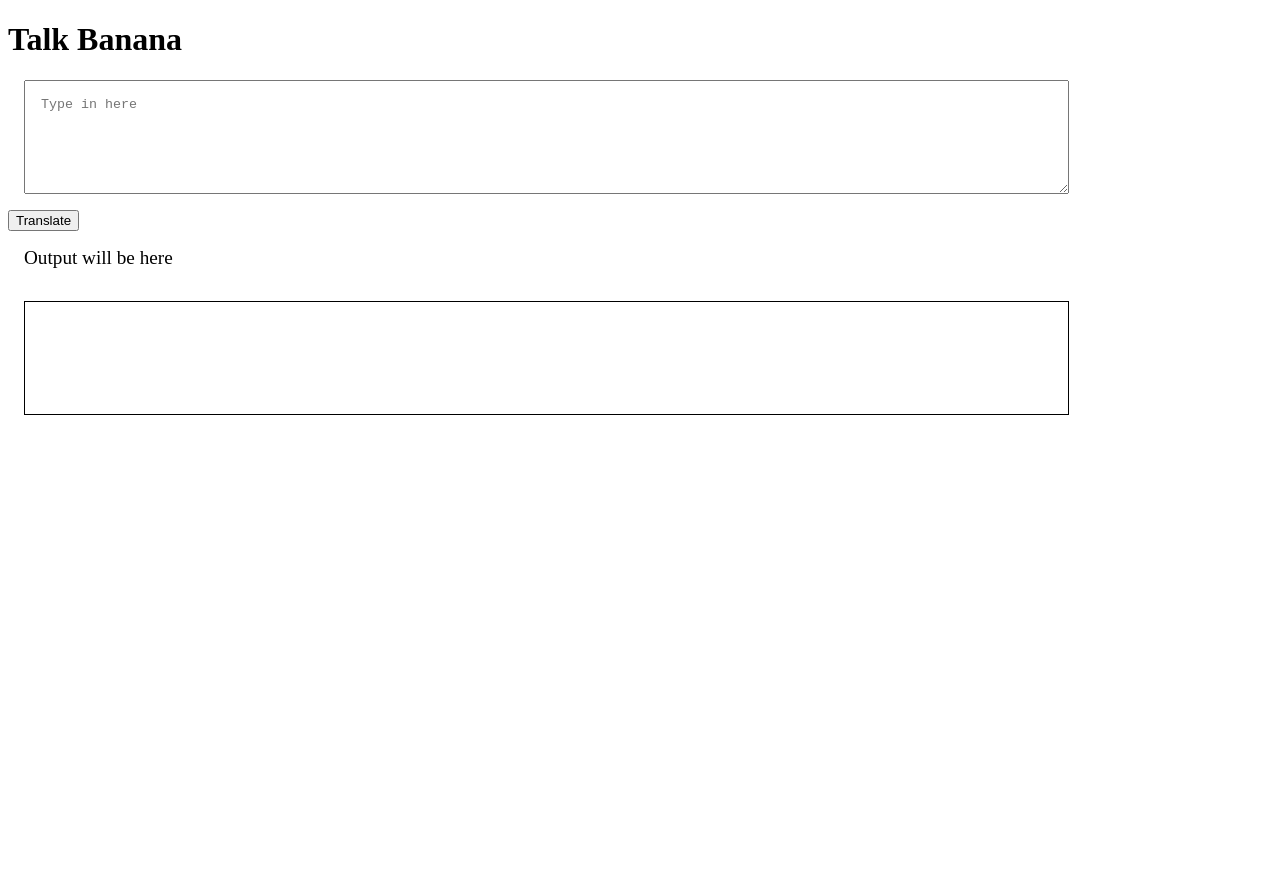
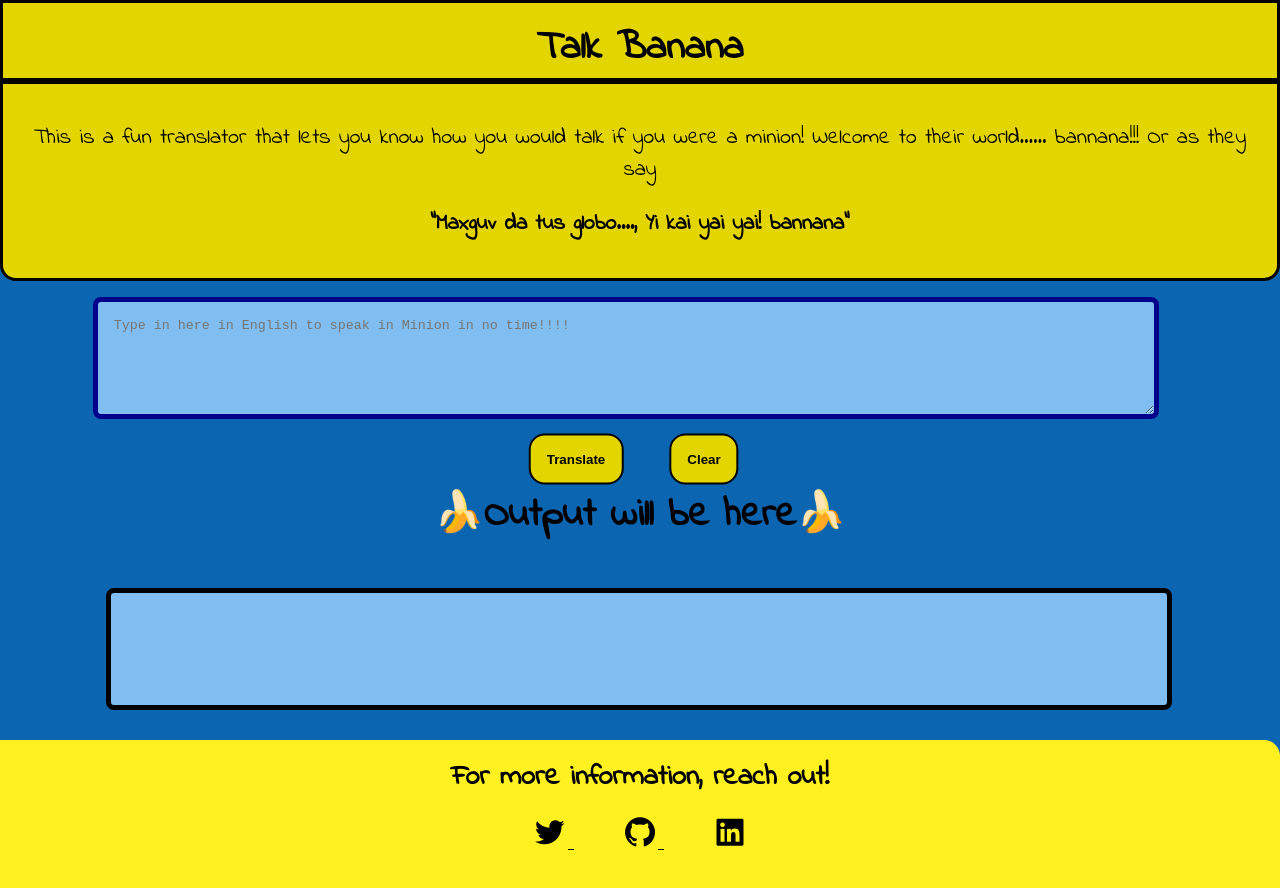
Before and after one commit to rjsrishabh26/banana-speak, a plain HTML site: page index.html in a window 1280 px wide. Before the commit the page ends 800 px from the top, so only its background shows below. Drawn offline with nearby package versions, Linux system fonts and the light colour scheme.

Commit message:
Css and styling

```diff
--- a/app.js
+++ b/app.js
@@ -1,6 +1,7 @@
 var click1 = document.querySelector("#button1");
 var txtInput = document.querySelector("#txt-input");
 var outputDiv = document.querySelector("#output");
+var click2 = document.querySelector("#button2");
 
 var serverURL = "https://api.funtranslations.com/translate/minion.json"
 
@@ -25,5 +26,10 @@ function clickHandler() {
            })
         .catch(errorHandler)
 };
+function clearClickHandler(event) {
+    txtInput.value = "";
+    outputDiv.innerHTML = "";
+}
 
-click1.addEventListener("click", clickHandler)
+click1.addEventListener("click", clickHandler);
+click2.addEventListener("click",clearClickHandler);
--- a/index.html
+++ b/index.html
@@ -3,42 +3,55 @@
 <head>
     <meta charset="UTF-8">
     <meta name="viewport" content="width=device-width, initial-scale=1.0">
-    <title>Banana Speak</title>
-    <style>
-        textarea {
-            width: 80%;
-            display: block;
-            margin:1rem;
-            padding: 1rem;
-            height: 10vh;
-        }
-        #output{
-            border: 1px solid black;
-            height: 10vh;
-            width: 80%;
-            margin: 1rem;
-            padding: 1rem;
-        }
-    </style>
+    <title>Banana Speak | Rishabh</title>
+     <link href="styles.css" rel="stylesheet" />
+     <link href='https://unpkg.com/boxicons@2.0.7/css/boxicons.min.css' rel='stylesheet'>
+     <link rel="icon" href="favicon.png">
 
 </head>
 <body>
-    <h1>Talk Banana</h1>
-
-    <textarea id="txt-input" placeholder="Type in here"></textarea>
+    <nav> <div class="circle"></div>Talk Banana  <div class="circle"></div></nav>
+    <div class="heading">
+        <p>
+            This is a fun translator that lets you know how you would talk if you were a minion! Welcome to their world...... bannana!!! Or as they say
+            <br>
+            <div style="font-weight: bolder; font-size: 22px;">"Maxguv da tus globo...., Yi kai yai yai! bannana"</div>
+        </p>
+    </div>
+    <textarea id="txt-input" class="textin" placeholder="Type in here in English to speak in Minion in no time!!!!"></textarea>
+    <br>
 
     <button id="button1">Translate</button>
+    <button id="button2">Clear</button>
 
-
-
-
-
-    <div style="padding: 1rem; font-size: larger;">Output will be here</div>
+    <h1 style="font-size: 40px; text-align: center; font-weight: bold;">🍌Output will be here🍌</h1>
     <div id="output">
-
     </div>
+    <br><br><br><br><br><br><br>
 
     <script src="app.js" type="text/javascript"></script>
 
+    <footer class="footer">
+
+        <div class="footer-header">For more information, reach out!</div>
+        <ul class="social-links list-non-bullet">
+            <li class="list-item-inline inline">
+                <a class="link" href="/">
+                    <i class='bx bxl-twitter bx-tada-hover bx-md'></i>
+                </a>
+            </li>
+            <li class="list-item-inline inline">
+                <a class="link" href="/">
+                    <i class='bx bxl-github bx-tada-hover bx-md'></i>
+                </a>
+            </li>
+            <li class="list-item-inline inline">
+                <a class="link" href="/">
+                    <i class='bx bxl-linkedin-square bx-tada-hover bx-md'></i>
+                </a>
+            </li>
+
+        </ul>
+    </footer>
 </body>
 </html>
--- /dev/null
+++ b/styles.css
@@ -0,0 +1,134 @@
+@import url('https://fonts.googleapis.com/css2?family=Indie+Flower&display=swap');
+body{
+    font-family: 'Indie Flower', cursive;
+     background: #0B65B0;
+     margin: 0;
+     padding: 0rem;
+
+}
+.textin{
+    width: 80%;
+    display: block;
+    margin:1rem;
+    padding: 1rem;
+    height: 10vh;
+    position: relative;
+    left: 6%;
+    background-color: #80BEF1;
+    border-radius: 0.5rem;
+    border: 5px solid darkblue;
+}
+#output{
+    border: 5px solid black;
+    height: 10vh;
+    width: 80%;
+    margin: 1rem;
+    padding: 1rem;
+    position: absolute;
+    left:7%;
+    background-color: #80BEF1;
+    overflow: hidden;
+    border-radius: 0.5rem;
+}
+#button1{
+    align-self: center;
+    margin: 0;
+    position: absolute;
+    left: 45%;
+    -ms-transform: translate(-50%, -50%);
+    transform: translate(-50%, -50%);
+
+}
+#button2{
+    align-self: center;
+    margin: 0;
+    position: absolute;
+    left: 55%;
+    -ms-transform: translate(-50%, -50%);
+    transform: translate(-50%, -50%);
+
+}
+.heading{
+    /* background: #FFF120; */
+    background: #E3D500;
+    padding: 1rem 1rem ;
+    margin: 0px;
+    border-radius: 0rem 0rem 1rem 1rem;
+    text-align: center;
+    border: 3px solid black;
+}
+p{
+    /* font-weight: bold; */
+    font-size: 22px;
+
+}
+nav{
+    padding: 1rem 0rem 0rem 0rem;
+    font-size: 40px;
+    font-weight: bolder;
+    background: #E3D500;
+    text-align: center;
+    border: 3px solid black;
+}
+#button1{
+    color: black;
+    background-color: #E3D500;
+    border-style: solid;
+    padding: 1rem;
+    border-radius: 1rem;
+    font-weight: bold;
+    border-color: black;
+}
+#button1:hover{
+    background-color: darkblue;
+    color: #FFF120;
+}
+#button2{
+    color: black;
+    background-color: #E3D500;
+    border-style: solid;
+    padding: 1rem;
+    border-radius: 1rem;
+    font-weight: bold;
+    border-color: black;
+}
+#button2:hover{
+    background-color: darkblue;
+    color: #FFF120;
+}
+.inline{
+    display:inline;
+    padding: 1rem 1.5rem;
+}
+.non-bullet{
+    list-style: none;
+}
+.footer-items{
+    text-align: center;
+    font-size: large;
+}
+
+.footer {
+    background-color:#FFF120 ;
+    padding: 1rem;
+    text-align: center;
+    color: var(--black);
+    border-top-right-radius: 1rem;
+    font-weight:bold ;
+}
+
+.footer .link {
+    color: black;
+}
+.footer .link:hover {
+    color: darkblue;
+}
+
+.footer .footer-header {
+    font-weight: bold;
+    font-size: .75cm;
+}
+
+.footer ul {
+    padding-inline-start: 0px;
+}
```
Also changed, not shown: av33k-95obo.svg (added), background.png (added), background.svg (added), background1.svg (added), favicon.png (added), image2vector.svg (added).
